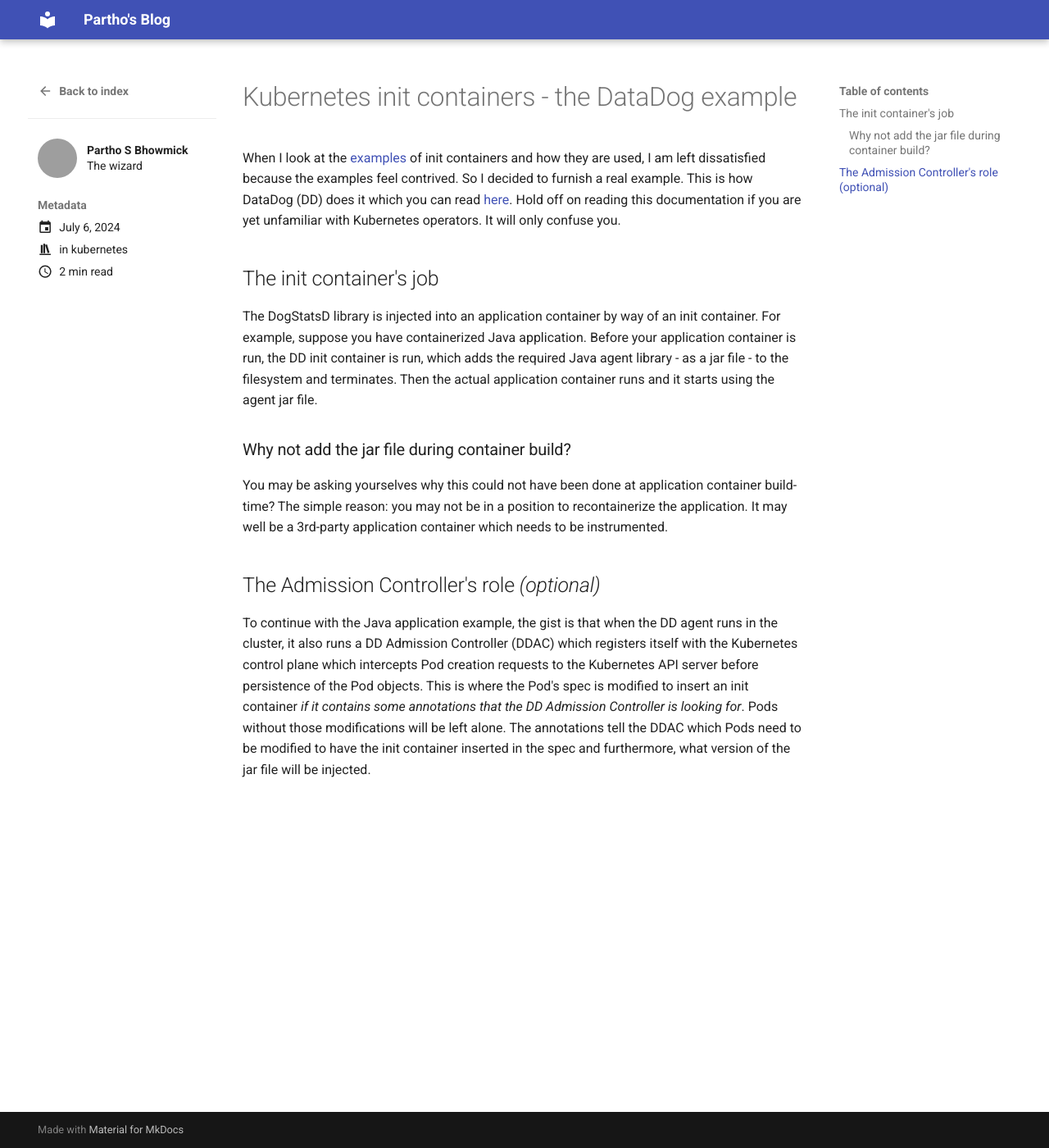
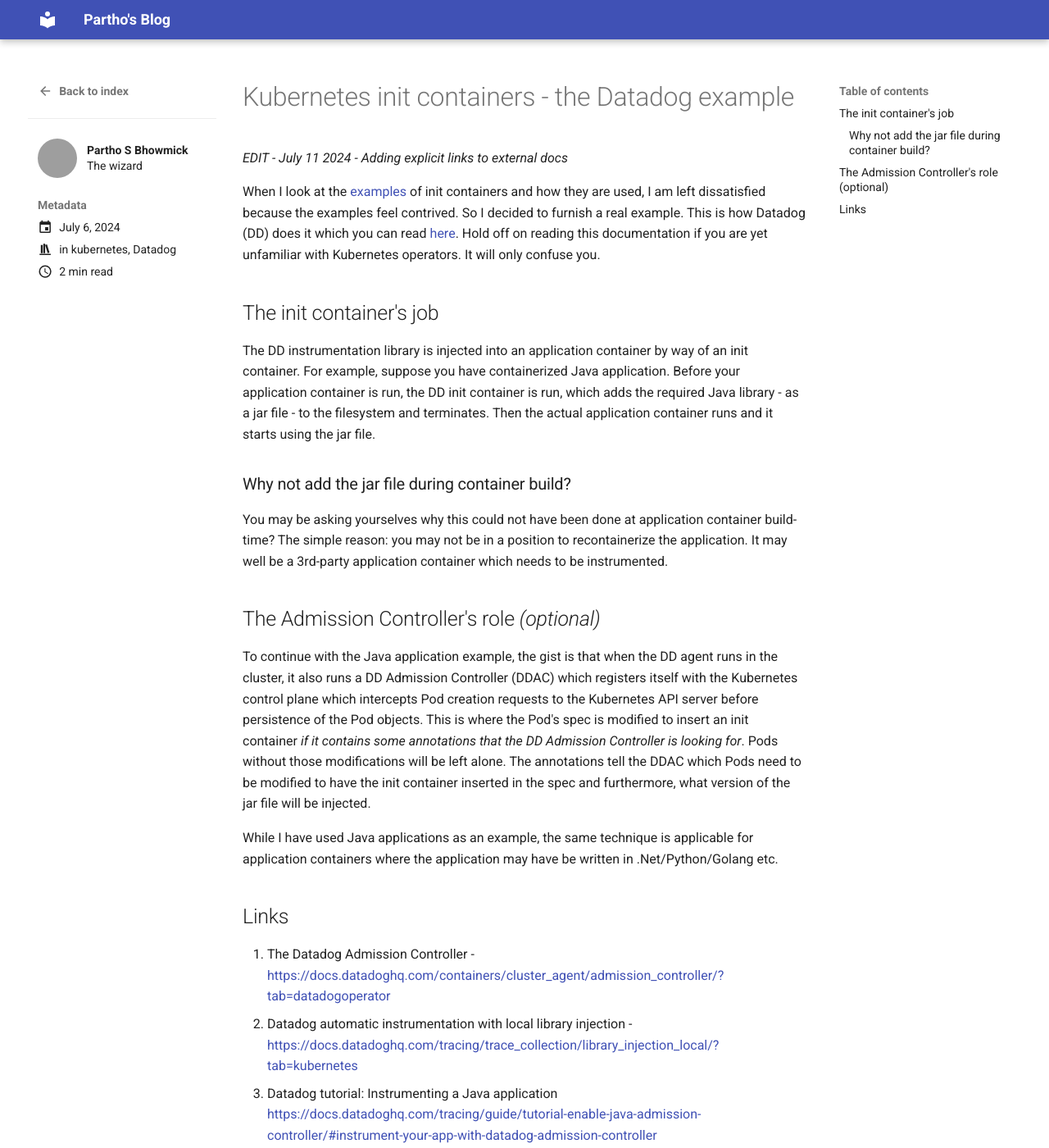
Before and after one commit to pbhowmic/partho.dev-blog, an MkDocs documentation site: the page built from docs/posts/init-containers-real-example.md, in a window 1280 px wide and 1400 px high. Shown: the whole window at 82% size. Built offline with MkDocs 1.6.1 and Material for MkDocs 9.7.7, drawn with Linux system fonts in a browser that asks for light colours; grey boxes are pictures that could not be loaded.

Commit message:
Init containers - July 11 2024 version

```diff
--- a/docs/posts/init-containers-real-example.md
+++ b/docs/posts/init-containers-real-example.md
@@ -3,16 +3,19 @@ date: 2024-07-06
 authors: [psb]
 categories:
 - kubernetes
+- Datadog
 ---
 
-# Kubernetes init containers - the DataDog example
+# Kubernetes init containers - the Datadog example
 
-When I look at the [examples](https://kubernetes.io/docs/concepts/workloads/pods/init-containers/#examples) of init containers and how they are used, I am left dissatisfied because the examples feel contrived. So I decided to furnish a real example. This is how DataDog (DD) does it which you can read [here](https://docs.datadoghq.com/tracing/trace_collection/library_injection_local/?tab=kubernetes). Hold off on reading this documentation if you are yet unfamiliar with Kubernetes operators. It will only confuse you.
+*EDIT - July 11 2024 - Adding explicit links to external docs*
+
+When I look at the [examples](https://kubernetes.io/docs/concepts/workloads/pods/init-containers/#examples) of init containers and how they are used, I am left dissatisfied because the examples feel contrived. So I decided to furnish a real example. This is how Datadog (DD) does it which you can read [here](https://docs.datadoghq.com/tracing/trace_collection/library_injection_local/?tab=kubernetes). Hold off on reading this documentation if you are yet unfamiliar with Kubernetes operators. It will only confuse you.
 
 ## The init container's job
 
-The DogStatsD library is injected into an application container by way of an init container.
-For example, suppose you have containerized Java application. Before your application container is run, the DD init container is run, which adds the required Java agent library - as a jar file - to the filesystem and terminates. Then the actual application container runs and it starts using the agent jar file.
+The DD instrumentation library is injected into an application container by way of an init container.
+For example, suppose you have containerized Java application. Before your application container is run, the DD init container is run, which adds the required Java library - as a jar file - to the filesystem and terminates. Then the actual application container runs and it starts using the jar file.
 
 ### Why not add the jar file during container build?
 
@@ -22,3 +25,11 @@ You may be asking yourselves why this could not have been done at application co
 
 To continue with the Java application example, the gist is that when the DD agent runs in the cluster, it also runs a DD Admission Controller (DDAC) which registers itself with the Kubernetes control plane which intercepts Pod creation requests to the Kubernetes API server before persistence of the Pod objects. This is where the Pod's spec is modified to insert an init container *if it contains some annotations that the DD Admission Controller is looking for*. Pods without those modifications will be left alone.
 The annotations tell the DDAC which Pods need to be modified to have the init container inserted in the spec and furthermore, what version of the jar file will be injected.
+
+While I have used Java applications as an example, the same technique is applicable for application containers where the application may have be written in .Net/Python/Golang etc.
+
+## Links
+
+1. The Datadog Admission Controller - [https://docs.datadoghq.com/containers/cluster_agent/admission_controller/?tab=datadogoperator](https://docs.datadoghq.com/containers/cluster_agent/admission_controller/?tab=datadogoperator)
+2. Datadog automatic instrumentation with local library injection - [https://docs.datadoghq.com/tracing/trace_collection/library_injection_local/?tab=kubernetes](https://docs.datadoghq.com/tracing/trace_collection/library_injection_local/?tab=kubernetes)
+3. Datadog tutorial: Instrumenting a Java application  [https://docs.datadoghq.com/tracing/guide/tutorial-enable-java-admission-controller/#instrument-your-app-with-datadog-admission-controller](https://docs.datadoghq.com/tracing/guide/tutorial-enable-java-admission-controller/#instrument-your-app-with-datadog-admission-controller)
```
